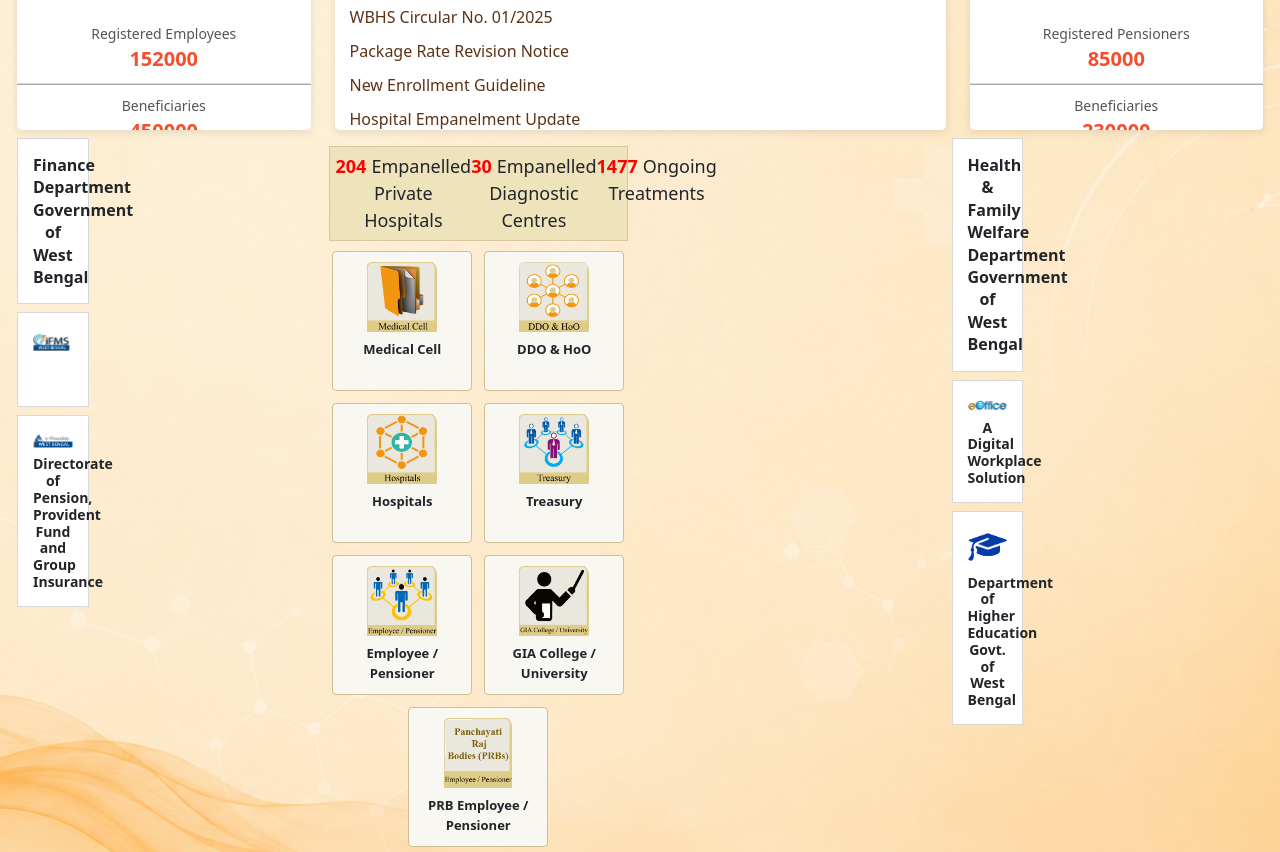
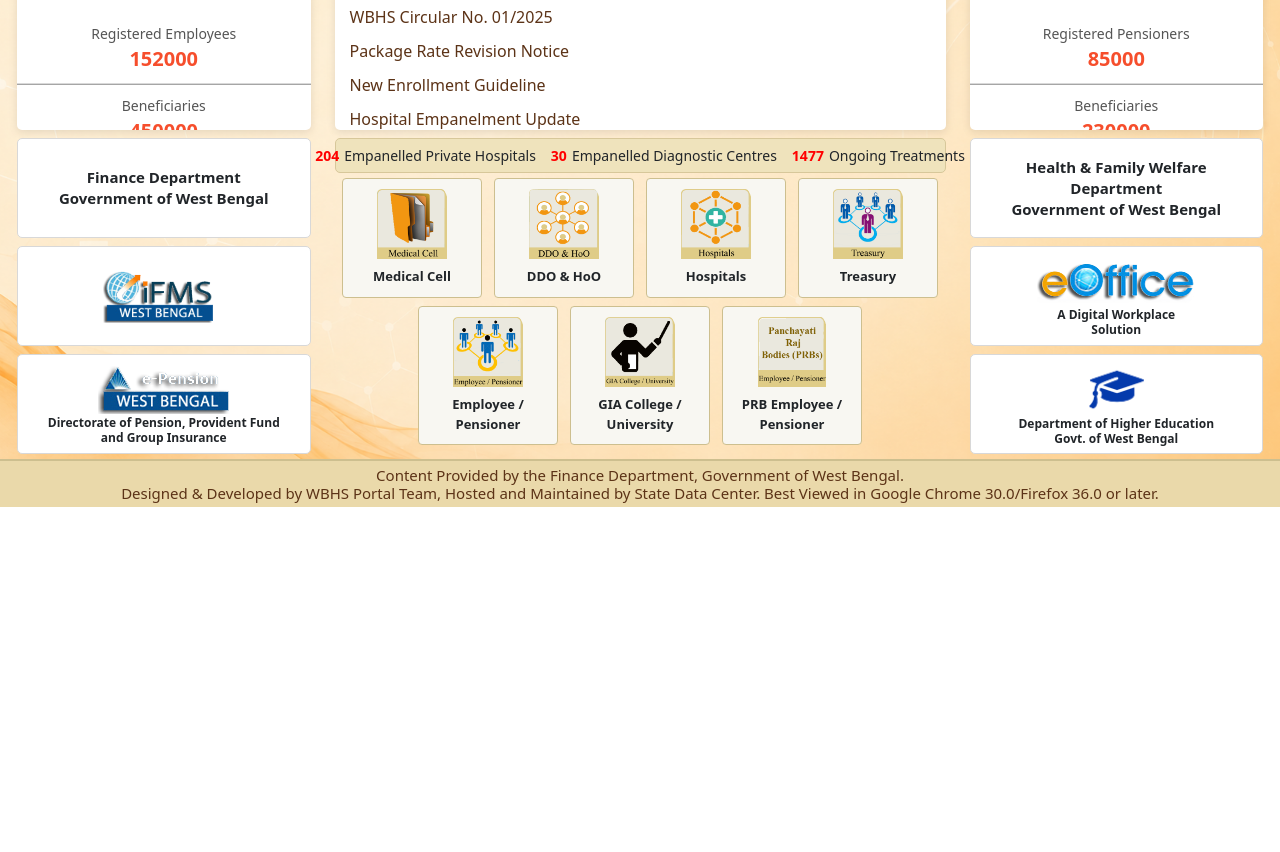
Before and after one commit to krishnendu6690/wbhs-portal-ui, an Angular app: page / in a window 1280 px wide. Shown: the part 480-1332 px from the top of the page. After the commit the page ends 987 px from the top, so only its background shows below. Built offline with nearby package versions, Linux system fonts and the light colour scheme.

Commit message:
240626 home

```diff
--- a/src/app/app.html
+++ b/src/app/app.html
@@ -3,3 +3,4 @@
 <div class="main-content">
   <app-home></app-home>
 </div>
+<app-footer></app-footer>
--- a/src/app/app.ts
+++ b/src/app/app.ts
@@ -4,10 +4,11 @@
 import { Navbar } from "./layout/navbar/navbar";
 import { Hero } from "./home/hero/hero";
 import { Home } from "./home/home";
+import { Footer } from "./layout/footer/footer";
 
 @Component({
   selector: 'app-root',
-  imports: [ Header, Navbar, Home],
+  imports: [Header, Navbar, Home, Footer],
   templateUrl: './app.html',
   styleUrl: './app.scss'
 })
--- a/src/app/home/home.html
+++ b/src/app/home/home.html
@@ -1,7 +1,5 @@
 <div class="container-fluid mt-1">
-
   <div class="row">
-
     <!-- LEFT PANEL -->
     <div class="col-lg-3 mb-1">
       <div class="card shadow-sm">
@@ -10,108 +8,69 @@
         </div> -->
 
         <div class="list-group list-group-flush">
-          <a class="list-group-item list-group-item-action">
-            About The Scheme
-          </a>
+          <a class="list-group-item list-group-item-action"> About The Scheme </a>
 
-          <a class="list-group-item list-group-item-action">
-            Facilities Available
-          </a>
+          <a class="list-group-item list-group-item-action"> Facilities Available </a>
 
-          <a class="list-group-item list-group-item-action">
-            Download
-          </a>
+          <a class="list-group-item list-group-item-action"> Download </a>
 
-          <a class="list-group-item list-group-item-action">
-            Search HoO Code
-          </a>
+          <a class="list-group-item list-group-item-action"> Search HoO Code </a>
         </div>
       </div>
     </div>
 
     <!-- CENTER PANEL -->
     <div class="col-lg-6 mb-1">
-
       <div class="card shadow-sm">
-        <div class="card-header section-header">
-          What's New / Coming Up Next
-        </div>
+        <div class="card-header section-header">What's New / Coming Up Next</div>
 
         <div class="card-body">
-
           <ul class="news-list">
-            @for(item of news; track item) {
-
+            @for (item of news; track item) {
               <li>
                 {{ item }}
               </li>
-
             }
           </ul>
-
         </div>
       </div>
-
     </div>
 
     <!-- RIGHT PANEL -->
     <div class="col-lg-3 mb-1">
-
       <div class="card shadow-sm">
-
         <!--<div class="card-header section-header">
           Quick Actions
         </div> -->
 
         <div class="list-group list-group-flush">
+          <a class="list-group-item list-group-item-action"> May I Assist You </a>
 
-          <a class="list-group-item list-group-item-action">
-            May I Assist You
-          </a>
+          <a class="list-group-item list-group-item-action"> Dashboard </a>
 
-          <a class="list-group-item list-group-item-action">
-            Dashboard
-          </a>
+          <a class="list-group-item list-group-item-action"> Package Details </a>
 
-          <a class="list-group-item list-group-item-action">
-            Package Details
-          </a>
-
-          <a class="list-group-item list-group-item-action">
-            CARC Status
-          </a>
-
+          <a class="list-group-item list-group-item-action"> CARC Status </a>
         </div>
-
       </div>
     </div>
     <!-- STATISTICS & CIRCULAR PANEL -->
-    <div class="container mt-1">
-
-
+    <div class="col-12 mt-1">
       <div class="row">
-
         <!-- Employee Statistics -->
         <div class="col-md-3">
           <div class="stats-card">
-            <div class="stats-header">
-              Govt. Employee Statistics
-            </div>
+            <div class="stats-header">Govt. Employee Statistics</div>
 
             <div class="stats-body">
-
               <div class="scroll-content employee-scroll">
-
-        @for(item of employeeStats; track item.title)
-        {
+                @for (item of employeeStats; track item.title) {
                   <div class="stats-item">
-            <div class="label">{{item.title}}</div>
-            <div class="value">{{item.value}}</div>
+                    <div class="label">{{ item.title }}</div>
+                    <div class="value">{{ item.value }}</div>
                   </div>
                 }
-
               </div>
-
             </div>
           </div>
         </div>
@@ -119,187 +78,128 @@
         <!-- Circulars -->
         <div class="col-md-6">
           <div class="stats-card">
-            <div class="card-header section-header">
-              Circulars & Memos
-            </div>
+            <div class="card-header section-header">Circulars & Memos</div>
             <div class="stats-body">
               <div class="scroll-content circular-scroll">
-
-                @for(item of circulars; track item)
-                {
-                  <div class="stats-item-circular">{{item}}</div>
+                @for (item of circulars; track item) {
+                  <div class="stats-item-circular">{{ item }}</div>
                 }
-                @for(item of circulars; track item)
-                {
-                  <div class="stats-item-circular">{{item}}</div>
+                @for (item of circulars; track item) {
+                  <div class="stats-item-circular">{{ item }}</div>
                 }
               </div>
             </div>
-
           </div>
         </div>
 
         <!-- Pensioner Statistics -->
         <div class="col-md-3">
           <div class="stats-card">
-            <div class="stats-header">
-              Govt. Pensioner Statistics
-            </div>
+            <div class="stats-header">Govt. Pensioner Statistics</div>
             <div class="stats-body">
-
               <div class="scroll-content pension-scroll">
-
-                @for(item of pensionerStats; track item.title)
-                {
+                @for (item of pensionerStats; track item.title) {
                   <div class="stats-item">
-                    <div class="label">{{item.title}}</div>
-                    <div class="value">{{item.value}}</div>
+                    <div class="label">{{ item.title }}</div>
+                    <div class="value">{{ item.value }}</div>
                   </div>
                 }
-
               </div>
-
+            </div>
+          </div>
         </div>
       </div>
     </div>
 
-      </div>
-
-    </div>
-
-    <div class="row mt-2">
-
+    <!-- Login tile(left-center-right) & strip PANEL -->
+    <div class="col-12 mt-1">
+      <div class="row mt-1">
+        <!-- Left final column -->
         <div class="col-lg-3">
-        <div class="col-lg-3">
-
           <div class="side-card">
             <div class="side-text">
-      Finance Department<br>
+              Finance Department<br />
               Government of West Bengal
             </div>
           </div>
 
           <div class="side-card mt-2">
-    <img src="images/ifms_1.png"
-         class="img-fluid">
-  </div>
-
-  <div class="side-card mt-2">
-
-  <img src="images/e_payment.png"
-       class="img-fluid mb-2">
-
-  <div class="side-subtext">
-    Directorate of Pension,<br>
-    Provident Fund and<br>
-    Group Insurance
+            <div class="logo-box">
+              <img src="images/ifms_1.png"/>
             </div>
 
           </div>
 
+          <div class="side-card mt-2">
+            <div class="logo-box">
+              <img src="images/e_payment.png"/>
+            </div>
+
+            <div class="side-subtext">
+              Directorate of Pension, Provident Fund <br />
+              and Group Insurance
+            </div>
           </div>
         </div>
 
+        <!-- Final Center column -->
         <div class="col-lg-6">
-        <div class="col-lg-6">
-
-  <!-- Statistics Strip -->
-  <div class="bottom-strip col-lg-12">
-
-    @for(item of bottomStats; track item.text)
-    {
+          <div class="portal-panel">
+            <!-- bottom strip -->
+            <div class="bottom-strip">
+              @for (item of bottomStats; track item.text) {
                 <div class="strip-item">
-        <span class="count">{{item.value}}</span>
-        <span>{{item.text}}</span>
+                  <span class="count">{{ item.value }}</span>
+                  <span>{{ item.text }}</span>
                 </div>
               }
-
             </div>
 
             <!-- Login Tiles -->
             <div class="tiles-container">
+              @for (tile of portalTiles; track tile.title) {
+                <div class="portal-tile">
+                  <img [src]="tile.image" />
 
-    <div class="portal-tile">
-      <img src="images/medical_icon.png">
-      <span>Medical Cell</span>
+                  <span>{{ tile.title }}</span>
                 </div>
-
-    <div class="portal-tile">
-      <img src="images/DDO_icon.png">
-      <span>DDO & HoO</span>
+              }
             </div>
-
-    <div class="portal-tile">
-      <img src="images/hospital_icon.png">
-      <span>Hospitals</span>
-    </div>
-
-    <div class="portal-tile">
-      <img src="images/tresury_icon.png">
-      <span>Treasury</span>
-    </div>
-
-    <div class="portal-tile">
-      <img src="images/emp_pen_icon.png">
-      <span>Employee / Pensioner</span>
-    </div>
-
-    <div class="portal-tile">
-      <img src="images/gia_clg_uc.png">
-      <span>GIA College / University</span>
-    </div>
-
-    <div class="portal-tile">
-      <img src="images/Panchayat2.png">
-      <span>PRB Employee / Pensioner</span>
-    </div>
-
-  </div>
-
           </div>
         </div>
 
+        <!-- Right final column -->
         <div class="col-lg-3">
-        <div class="col-lg-3">
-
           <div class="side-card">
             <div class="side-text">
-      Health & Family Welfare Department<br>
+              Health & Family Welfare Department<br />
               Government of West Bengal
             </div>
           </div>
 
           <div class="side-card mt-2">
-
-    <img src="images/e_office_btn_1.png"
-         class="img-fluid mb-2">
+            <div class="logo-box">
+              <img src="images/e_office_btn_1.png" />
+            </div>
 
             <div class="side-subtext">
-      A Digital Workplace<br>
+              A Digital Workplace<br />
               Solution
             </div>
-
           </div>
 
           <div class="side-card mt-2">
-
-    <img src="images/CLG_UC.png"
-         class="img-fluid mb-2">
+            <div class="logo-box">
+              <img src="images/CLG_UC.png"/>
+            </div>
 
             <div class="side-subtext">
-      Department of Higher<br>
-      Education<br>
+              Department of Higher Education <br />
               Govt. of West Bengal
             </div>
-
-  </div>
-
           </div>
         </div>
-
       </div>
-
-
     </div>
-
   </div>
+</div>
--- a/src/app/home/home.scss
+++ b/src/app/home/home.scss
@@ -101,24 +101,51 @@
   }
 }
 
-.bottom-strip {
+/*.bottom-strip {
   display: flex;
   justify-content: space-around;
+  align-items: center;
 
   background: #efe3bc;
 
-  border: 1px solid #d8c79d;
-
-  margin-top: 8px;
+  border: 1px solid #d7c79a;
 
   padding: 6px;
-
-  text-align: center;
 }
 
 .strip-item {
-  font-size: 18px;
+  text-align: center;
+  font-size: small;
+  //padding-left: 25px;
+  flex: 1;
+}*/
+.bottom-strip {
+  display: flex;
+  align-items: center;
+  justify-content: center;
+
+  background: #efe3bc;
+  border: 1px solid #d7c79a;
+
+  padding: 6px 10px;
+  gap: 15px;   // add this
+  margin-bottom: 0;
+  width: 100%;
+  border-radius: 5px;
 }
+
+.strip-item {
+  flex: 1;
+  text-align: center;
+  white-space: nowrap;  // keep text on one line
+  font-size: 14px;
+  //padding-right: px;
+}
+
+//.strip-item:not(:last-child) {
+  //border-right: 1px solid #c9b98a;
+  //padding-left: 5px;
+//}
 
 .count {
   color: red;
@@ -127,37 +154,87 @@
 }
 
 .side-card {
+  //background: #fff;
+  //border: 1px solid #d8d8d8;
+  //text-align: center;
+  //padding: 15px;
+  //min-height: 95px;
+  //width: 100%;
+  //border-radius: 5px;
+  height: 120px;
+  text-align: center;
+
   background: #fff;
   border: 1px solid #d8d8d8;
-  text-align: center;
-  padding: 15px;
-  min-height: 95px;
+
+  display: flex;
+  flex-direction: column;
+  justify-content: center;
+
+  padding: 8px;
+  border-radius: 5px;
+  //padding: 10px;
+  max-height: 100px;
 }
 
 .side-text {
   font-weight: 700;
-  font-size: 16px;
+  font-size: 15px;
   line-height: 1.4;
 }
 
 .side-subtext {
-  font-size: 14px;
+  font-size: 12px;
   font-weight: 700;
   line-height: 1.2;
   text-align: center;
+  width: 100%;
+}
+
+.side-card img {
+  max-width: 90%;
+  margin: auto;
+  display: block;
+}
+
+/*.logo-box {
+  height: 70px;
+
+  display: flex;
+  align-items: center;
+  justify-content: center;
+}
+
+.logo-box img {
+  max-height: 60px;
+  max-width: 100%;
+  object-fit: contain;
+}*/
+.logo-box {
+  height: 60px;
+  display: flex;
+  align-items: center;
+  justify-content: center;
+}
+
+.logo-box img {
+  max-height: 55px;
+  max-width: 100%;
+  object-fit: contain;
 }
 
 .tiles-container {
   display: flex;
   flex-wrap: wrap;
   justify-content: center;
-  gap: 12px;
-  margin-top: 10px;
+  row-gap: 8px;
+  column-gap: 12px;
+  margin-top: 5px;
 }
 
 .portal-tile {
   width: 140px;
-  min-height: 140px;
+  min-height: 120px;
 
   background: #f8f7f2;
   border: 1px solid #cdbf8f;
--- /dev/null
+++ b/src/app/layout/footer/footer.html
@@ -0,0 +1,23 @@
+<footer class="portal-footer">
+
+  <div class="container-fluid">
+
+    <div class="footer-content">
+
+      <div>
+
+      Content Provided by the Finance Department, Government of West Bengal.
+
+      </div>
+
+      <div>
+        Designed & Developed by WBHS Portal Team, Hosted and Maintained by State Data Center. Best Viewed in Google Chrome 30.0/Firefox 36.0 or later.
+      </div>
+
+
+
+    </div>
+
+  </div>
+
+</footer>
--- /dev/null
+++ b/src/app/layout/footer/footer.scss
@@ -0,0 +1,19 @@
+.portal-footer {
+  background: #ead9aa;
+
+  border-top: 2px solid #cdbf8f;
+
+  //margin-top: 10px;
+
+  padding: 5px 0;
+}
+
+.footer-content {
+  text-align: center;
+
+  font-size: 15px;
+
+  color: #5c3317;
+
+  line-height: 1.2;
+}
```
Also changed, not shown: src/app/home/home.ts (+32 -0 lines), src/app/layout/footer/footer.ts (added, +9 -0 lines), 1 other file (tests, documents, lock files or other folders). Lines whose indentation alone changed are shown as unchanged.
